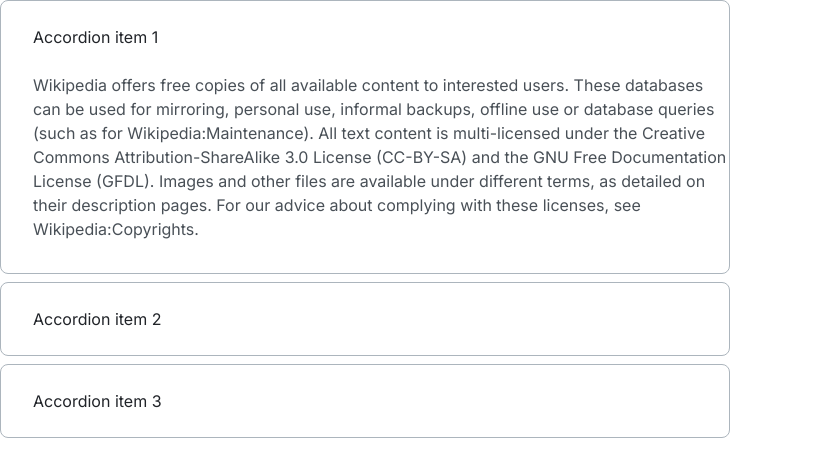
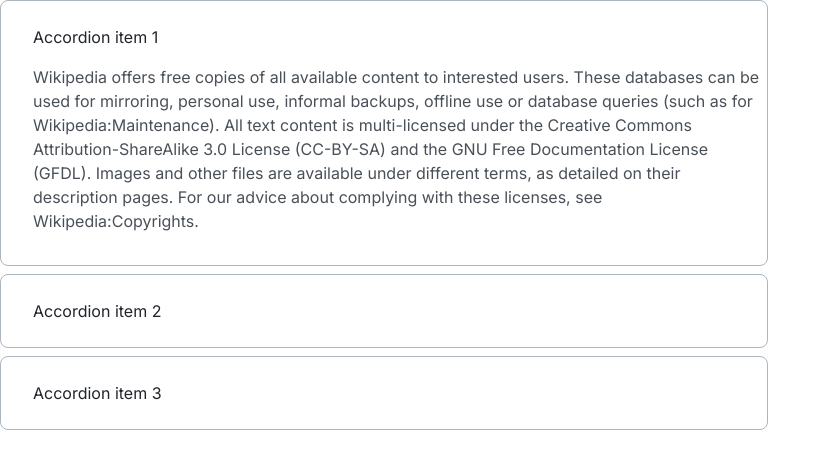
Before and after one commit to js-tasks-ru/htmlcss-20220317_goroshuk, a website: page 03-lection1/02-accordion/index.html in a window 1280 px wide. Shown: the whole page, without its empty margins (0-831 px from the left). Drawn offline with Linux system fonts and the light colour scheme.

Commit message:
task3-accordion-corrected

```diff
--- a/03-lection1/02-accordion/accordion.css
+++ b/03-lection1/02-accordion/accordion.css
@@ -1,6 +1,10 @@
+body {
+    font-family: 'Inter', sans-serif;
+}
+
 .accordion__item {
     box-sizing: border-box;
-    width: 730px;
+    width: 60vw;
     border: 1px solid var(--grey-3, #ACB5BD);
     border-radius: 8px;
     background: var(--white, white);
@@ -8,32 +12,26 @@
     font-weight: 400;
     font-size: 16px;
     line-height: 150%;
-    font-family: 'Inter', sans-serif;
     margin-bottom: 8px;
+    padding-left: 32px;
+    padding-bottom: 24px;
+    padding-top: 24px;
 }
 
-.accordion__:last-child {
+.accordion__item[open] {
+    padding-bottom: 32px;
+}
+
+.accordion__item:last-child {
     margin-bottom: 0;
 }
 
-
 .accordion__title {
     height: 24px;
-    margin-top: 24px;
-    margin-left: 32px;
-    margin-bottom: 24px;
     list-style: none;
 }
 
 .accordion__text {
     color: var(--grey-4, #495057);
-    text-align: left;
-    margin-bottom: 32px;
-    margin-left: 32px;
-    display: block;
-}
-
-
-.accordion__item:last-child {
     margin-bottom: 0;
 }
--- a/03-lection1/02-accordion/index.html
+++ b/03-lection1/02-accordion/index.html
@@ -7,7 +7,7 @@
     </head>
     <body>
     <div class="accordion">
-        <details class="accordion__item" open>
+        <details class="accordion__item" open> <!--вернуть сюда open-->
             <summary class="accordion__title">
                 Accordion item 1
             </summary>
```
